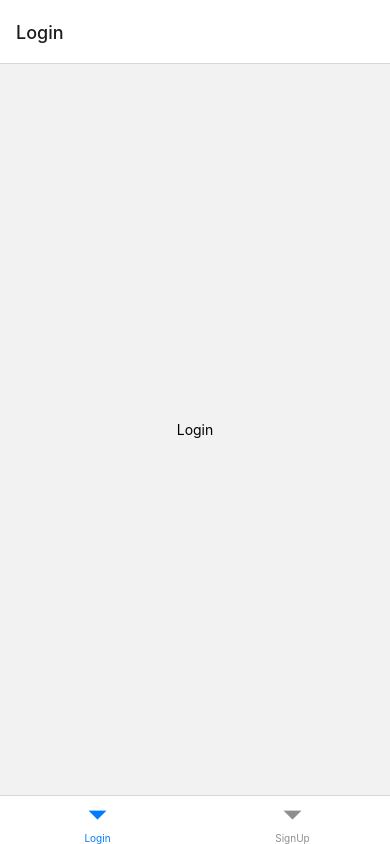
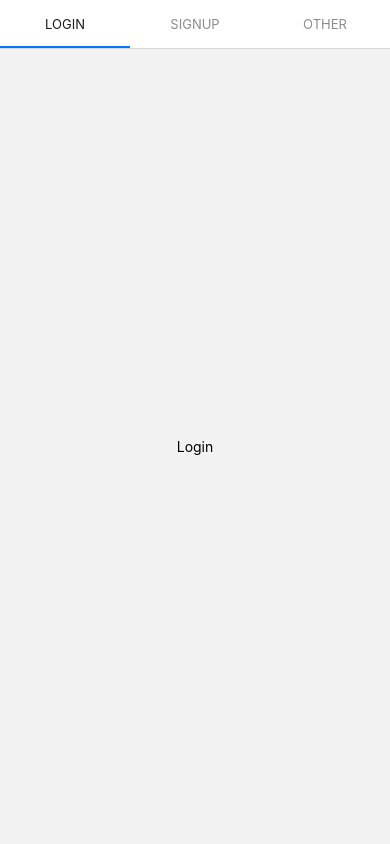
Before and after one commit to Deepakiit17/React-Native, a React Native app: screen / in a window 390 px wide. Built offline with nearby package versions, Linux system fonts and the light colour scheme.

Commit message:
top tab navigation

```diff
--- a/App.js
+++ b/App.js
@@ -1,15 +1,16 @@
-import {createBottomTabNavigator} from '@react-navigation/bottom-tabs';
+import {createMaterialTopTabNavigator} from '@react-navigation/material-top-tabs';
 import {NavigationContainer} from '@react-navigation/native';
 import React from 'react';
 import {Text, View} from 'react-native';
 
-const Tab = createBottomTabNavigator();
+const Tab = createMaterialTopTabNavigator();
 function App() {
   return (
     <NavigationContainer>
       <Tab.Navigator>
         <Tab.Screen name="Login" component={Login} />
         <Tab.Screen name="SignUp" component={SignUp} />
+        <Tab.Screen name="Other" component={SignUp} />
       </Tab.Navigator>
     </NavigationContainer>
   );
--- a/package.json
+++ b/package.json
@@ -11,12 +11,15 @@
   },
   "dependencies": {
     "@react-navigation/bottom-tabs": "^6.5.20",
+    "@react-navigation/material-top-tabs": "^6.6.13",
     "@react-navigation/native": "^6.1.17",
     "@react-navigation/native-stack": "^6.9.26",
     "react": "18.2.0",
     "react-native": "0.74.1",
+    "react-native-pager-view": "^6.3.1",
     "react-native-safe-area-context": "^4.10.1",
     "react-native-screens": "^3.31.1",
+    "react-native-tab-view": "^3.5.2",
     "react-native-webview": "^13.10.2"
   },
   "devDependencies": {
```
Also changed, not shown: 2 other files (tests, documents, lock files or other folders).
